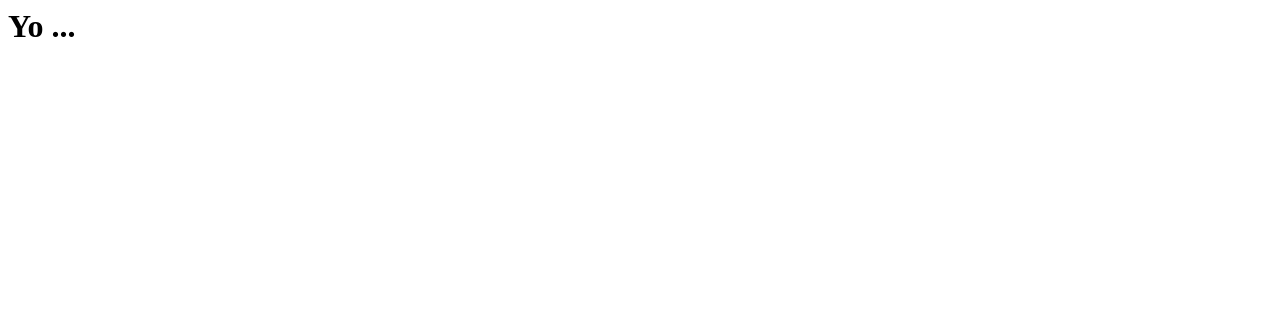
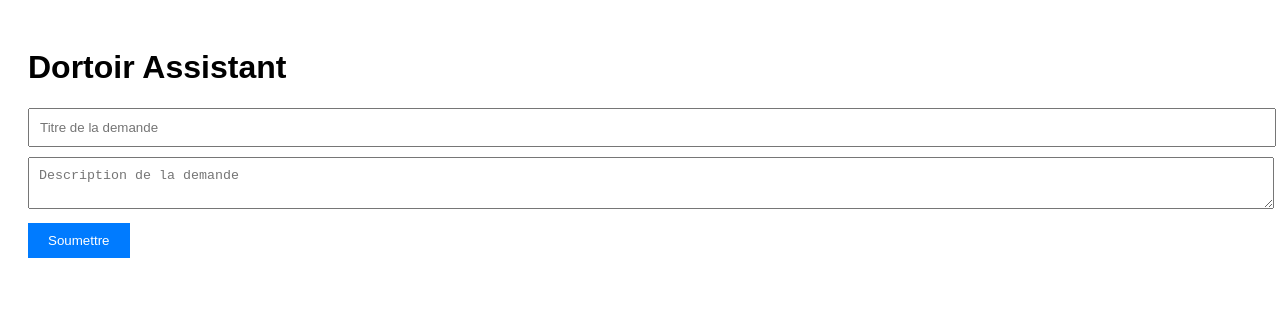
Before and after one commit to yannXtrem/among.students, a plain HTML site: page index.html in a window 1280 px wide. Drawn offline with Linux system fonts and the light colour scheme.

Commit message:
Update index.html with more content

```diff
--- a/index.html
+++ b/index.html
@@ -1,16 +1,32 @@
-<html>
-  <head>
+<!DOCTYPE html>
+<html lang="fr">
+<head>
+    <meta charset="UTF-8">
+    <meta name="viewport" content="width=device-width, initial-scale=1.0">
+    <title>Dortoir Assistant</title>
+    <style>
+        body { font-family: Arial, sans-serif; padding: 20px; }
+        .request-form { margin-bottom: 20px; }
+        .request-form input, .request-form textarea { width: 100%; padding: 10px; margin-bottom: 10px; }
+        .request-form button { padding: 10px 20px; background-color: #007bff; color: white; border: none; cursor: pointer; }
+    </style>
+</head>
+<body>
+    <h1>Dortoir Assistant</h1>
+    <div class="request-form">
+        <input type="text" id="request-title" placeholder="Titre de la demande">
+        <textarea id="request-description" placeholder="Description de la demande"></textarea>
+        <button onclick="submitRequest()">Soumettre</button>
+    </div>
 
-  </head>
-  <body>
-    <header>
-      <h1>Yo ...</h1>
-    </header>
-    <main>
+    <script>
+        function submitRequest() {
+            const title = document.getElementById('request-title').value;
+            const description = document.getElementById('request-description').value;
 
-    </main>
-    <footer>
-
-    </footer>
-  </body>
+            // Envoyer les données au bot via l'API Telegram
+            Telegram.WebApp.sendData(JSON.stringify({ title, description }));
+        }
+    </script>
+</body>
 </html>
```
